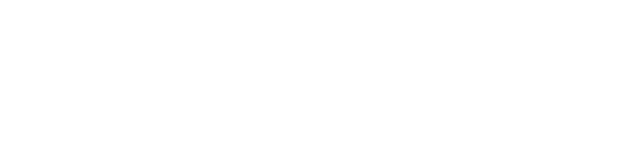
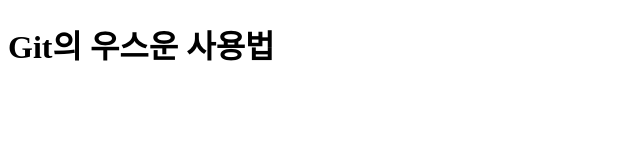
Before and after one commit to olivedrabtype/test, a plain HTML site: page index.html in a window 1280 px wide. Shown: the whole page, without its empty margins (0-640 px from the left). Drawn offline with Linux system fonts and the light colour scheme.

Commit message:
h1 tagging

```diff
--- a/index.html
+++ b/index.html
@@ -5,6 +5,6 @@
 		<title>Git 사용법</title>
 	</head>
 	<body>
-
+		<h1>Git의 우스운 사용법</h1>
 	</body>
 </html>
```
